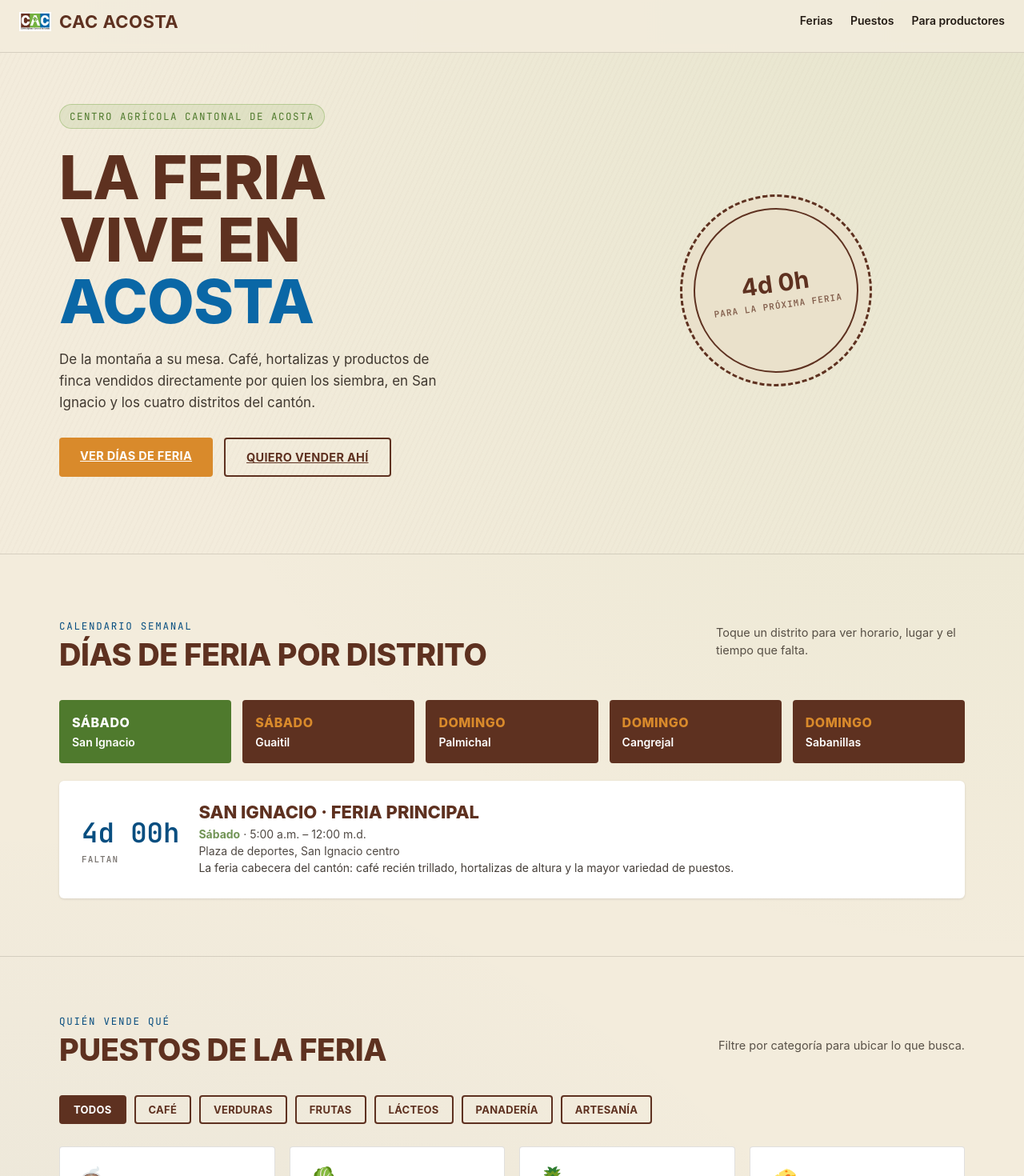
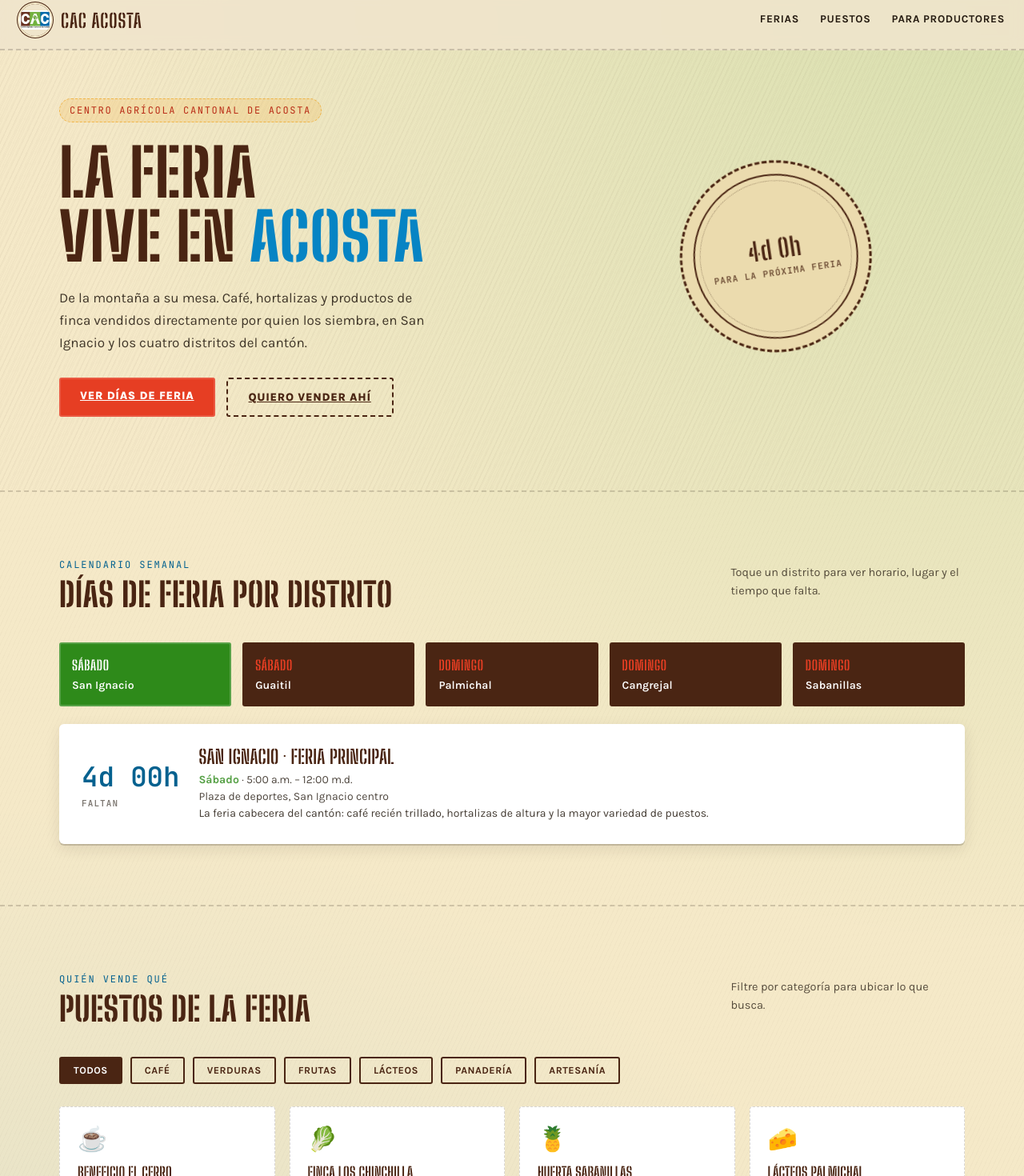
Before and after one commit to kacn1z-del/cac-acosta, a React (Vite) app: page / in a window 1280 px wide. Shown: the part 11-1481 px from the top of the page at 80% size. Built offline with nearby package versions, Linux system fonts and the light colour scheme.

Commit message:
Actualizar index.css

```diff
--- a/src/index.css
+++ b/src/index.css
@@ -1,25 +1,28 @@
 /* ============================================================
-   CAC ACOSTA — sistema de diseño
-   Tierra #5E3527 · Cultivo #7CAA4C · Cielo #2F5F98
-   Papel  #F3ECDC · Tinta  #241C15 · Maduro #D98A2B
+   CAC ACOSTA — sistema de diseño (refresco visual, paleta viva)
+   Tierra #4A2513 · Cultivo #45B02A · Altura #0684C4
+   Papel  #F5E9C8 · Tinta  #241A10 · Madura #E63E23 · Oro #F0A422
+   Estarcido: Big Shoulders Stencil Display (títulos)
+   Cuerpo: Karla · Dato: JetBrains Mono
    ============================================================ */
 
 :root {
-  --tierra: #5E3120;
-  --tierra-oscuro: #3E1F14;
-  --cultivo: #71AC41;
-  --cultivo-oscuro-solid: #4F7A2D;
-  --cielo: #0A67A6;
-  --cielo-oscuro: #084E80;
-  --papel: #F3ECDC;
-  --papel-alto: #EAE1CB;
-  --tinta: #241C15;
-  --maduro: #D98A2B;
-  --maduro-oscuro: #B06E1D;
-  --linea: rgba(36, 28, 21, 0.14);
+  --tierra: #4A2513;
+  --tierra-oscuro: #2E160A;
+  --cultivo: #45B02A;
+  --cultivo-oscuro-solid: #2E8A1A;
+  --cielo: #0684C4;
+  --cielo-oscuro: #04618F;
+  --papel: #F5E9C8;
+  --papel-alto: #EBDBAE;
+  --tinta: #241A10;
+  --maduro: #E63E23;
+  --maduro-oscuro: #B92C16;
+  --oro: #F0A422;
+  --linea: rgba(36, 26, 16, 0.18);
 
-  --fuente-stencil: 'Inter', system-ui, sans-serif;
-  --fuente-cuerpo: 'Inter', system-ui, sans-serif;
+  --fuente-estarcido: 'Big Shoulders Stencil Display', 'Arial Narrow', sans-serif;
+  --fuente-cuerpo: 'Karla', system-ui, sans-serif;
   --fuente-dato: 'JetBrains Mono', monospace;
 
   color-scheme: light;
@@ -69,8 +72,9 @@ button {
 .pagina {
   overflow-x: hidden;
   background-image:
-    radial-gradient(circle at 100% 0%, rgba(124, 170, 76, 0.10), transparent 45%),
-    radial-gradient(circle at 0% 100%, rgba(47, 95, 152, 0.08), transparent 50%);
+    radial-gradient(circle at 100% 0%, rgba(69, 176, 42, 0.16), transparent 45%),
+    radial-gradient(circle at 0% 100%, rgba(6, 132, 196, 0.13), transparent 50%),
+    repeating-linear-gradient(115deg, rgba(62,36,22,0.025) 0px, rgba(62,36,22,0.025) 1px, transparent 1px, transparent 5px);
 }
 
 .envoltura {
@@ -85,23 +89,23 @@ button {
   display: flex;
   align-items: center;
   justify-content: space-between;
-  padding: 18px 24px;
+  padding: 16px 24px;
   position: sticky;
   top: 0;
   z-index: 50;
-  background: rgba(243, 236, 220, 0.86);
-  backdrop-filter: blur(6px);
-  border-bottom: 1px solid var(--linea);
+  background: rgba(239, 228, 204, 0.88);
+  backdrop-filter: blur(8px);
+  border-bottom: 2px dashed var(--linea);
 }
 
 .barra__marca {
   display: flex;
   align-items: center;
-  gap: 10px;
-  font-family: var(--fuente-stencil);
+  gap: 12px;
+  font-family: var(--fuente-estarcido);
   font-weight: 700;
-  font-size: 22px;
-  letter-spacing: 0.02em;
+  font-size: 24px;
+  letter-spacing: 0.04em;
   color: var(--tierra);
 }
 
@@ -110,6 +114,8 @@ button {
   height: 40px;
   object-fit: contain;
   flex-shrink: 0;
+  border-radius: 50%;
+  box-shadow: 0 0 0 2px var(--papel), 0 0 0 3px var(--tierra);
 }
 .barra__sello {
   width: 34px;
@@ -119,6 +125,7 @@ button {
   overflow: hidden;
   border: 2px solid var(--tinta);
   flex-shrink: 0;
+  transform: rotate(-6deg);
 }
 .barra__sello span { flex: 1; }
 .barra__sello span:nth-child(1) { background: var(--tierra); }
@@ -127,9 +134,11 @@ button {
 
 .barra__nav {
   display: flex;
-  gap: 22px;
-  font-size: 14px;
-  font-weight: 600;
+  gap: 26px;
+  font-size: 13.5px;
+  font-weight: 700;
+  text-transform: uppercase;
+  letter-spacing: 0.05em;
 }
 .barra__nav a {
   text-decoration: none;
@@ -157,16 +166,17 @@ button {
 
 .hero {
   position: relative;
-  padding: 64px 0 96px;
+  padding: 60px 0 92px;
+  overflow: hidden;
 }
 
 .hero__grano {
   position: absolute;
   inset: 0;
   pointer-events: none;
-  opacity: 0.5;
+  opacity: 0.6;
   background-image:
-    repeating-linear-gradient(115deg, rgba(94,53,39,0.035) 0px, rgba(94,53,39,0.035) 2px, transparent 2px, transparent 6px);
+    repeating-linear-gradient(115deg, rgba(62,36,22,0.04) 0px, rgba(62,36,22,0.04) 2px, transparent 2px, transparent 6px);
 }
 
 .hero__contenido {
@@ -183,30 +193,42 @@ button {
   }
 }
 
+@keyframes surgir {
+  from { opacity: 0; transform: translateY(14px); }
+  to { opacity: 1; transform: translateY(0); }
+}
+
+.hero__contenido > * {
+  animation: surgir 0.7s cubic-bezier(0.16, 1, 0.3, 1) both;
+}
+.hero__contenido > *:nth-child(2) {
+  animation-delay: 0.12s;
+}
+
 .hero__eyebrow {
   display: inline-flex;
   align-items: center;
   gap: 8px;
   font-family: var(--fuente-dato);
-  font-size: 12.5px;
-  letter-spacing: 0.12em;
+  font-size: 12px;
+  letter-spacing: 0.14em;
   text-transform: uppercase;
-  color: var(--cultivo-oscuro-solid);
-  background: rgba(124, 170, 76, 0.14);
-  border: 1px solid rgba(124, 170, 76, 0.4);
+  color: var(--maduro-oscuro);
+  background: rgba(240, 164, 34, 0.18);
+  border: 1px dashed rgba(240, 164, 34, 0.7);
   padding: 6px 12px;
   border-radius: 999px;
   margin-bottom: 22px;
 }
 
 .hero__titulo {
-  font-family: var(--fuente-stencil);
+  font-family: var(--fuente-estarcido);
   font-weight: 800;
-  font-size: clamp(40px, 7vw, 76px);
-  line-height: 1.02;
-  letter-spacing: -0.01em;
+  font-size: clamp(42px, 7.5vw, 82px);
+  line-height: 0.98;
+  letter-spacing: 0.01em;
   text-transform: uppercase;
-  margin: 0 0 20px;
+  margin: 0 0 22px;
   color: var(--tierra);
 }
 .hero__titulo em {
@@ -216,7 +238,7 @@ button {
 
 .hero__texto {
   font-size: 17px;
-  line-height: 1.6;
+  line-height: 1.65;
   max-width: 46ch;
   color: var(--tinta);
   opacity: 0.86;
@@ -231,28 +253,32 @@ button {
 
 .boton {
   border: none;
-  border-radius: 4px;
+  border-radius: 3px;
   padding: 14px 26px;
-  font-weight: 700;
-  font-size: 14.5px;
-  letter-spacing: 0.02em;
+  font-weight: 800;
+  font-size: 14px;
+  letter-spacing: 0.05em;
   text-transform: uppercase;
-  transition: background 0.15s ease, transform 0.1s ease;
+  transition: background 0.15s ease, transform 0.1s ease, box-shadow 0.15s ease;
 }
-.boton:active { transform: scale(0.98); }
+.boton:active { transform: scale(0.97); }
 
 .boton--principal {
   background: var(--maduro);
   color: #fff;
+  box-shadow: inset 0 0 0 2px rgba(255,255,255,0.14);
 }
-.boton--principal:hover { background: var(--maduro-oscuro); }
+.boton--principal:hover {
+  background: var(--maduro-oscuro);
+  box-shadow: inset 0 0 0 2px rgba(255,255,255,0.14), 0 4px 14px rgba(162,57,42,0.35);
+}
 
 .boton--fantasma {
   background: transparent;
   color: var(--tierra);
-  border: 2px solid var(--tierra);
+  border: 2px dashed var(--tierra);
 }
-.boton--fantasma:hover { background: var(--tierra); color: #fff; }
+.boton--fantasma:hover { background: var(--tierra); color: #fff; border-style: solid; }
 
 /* Sello rotado — elemento firma */
 .hero__saco {
@@ -265,8 +291,13 @@ button {
   display: flex;
   align-items: center;
   justify-content: center;
-  transform: rotate(-8deg);
+  transform: rotate(-9deg);
   background: var(--papel-alto);
+  animation: surgir 0.8s cubic-bezier(0.16, 1, 0.3, 1) 0.2s both, sello-flota 7s ease-in-out infinite;
+}
+@keyframes sello-flota {
+  0%, 100% { transform: rotate(-9deg) translateY(0); }
+  50% { transform: rotate(-7deg) translateY(-6px); }
 }
 .hero__saco::before {
   content: '';
@@ -275,8 +306,15 @@ button {
   border-radius: 50%;
   border: 2px solid var(--tierra);
 }
+.hero__saco::after {
+  content: '';
+  position: absolute;
+  inset: 22px;
+  border-radius: 50%;
+  border: 1px dotted rgba(62,36,22,0.5);
+}
 .hero__saco-texto {
-  font-family: var(--fuente-stencil);
+  font-family: var(--fuente-estarcido);
   font-weight: 700;
   text-align: center;
   color: var(--tierra);
@@ -284,7 +322,8 @@ button {
 }
 .hero__saco-texto strong {
   display: block;
-  font-size: 30px;
+  font-size: 32px;
+  letter-spacing: 0.02em;
 }
 .hero__saco-texto span {
   display: block;
@@ -293,14 +332,14 @@ button {
   letter-spacing: 0.1em;
   text-transform: uppercase;
   margin-top: 4px;
-  opacity: 0.75;
+  opacity: 0.8;
 }
 
 /* ---------- Secciones genéricas ---------- */
 
 .seccion {
-  padding: 72px 0;
-  border-top: 1px solid var(--linea);
+  padding: 76px 0;
+  border-top: 2px dashed var(--linea);
 }
 
 .seccion__cabecera {
@@ -308,28 +347,28 @@ button {
   align-items: flex-end;
   justify-content: space-between;
   gap: 20px;
-  margin-bottom: 36px;
+  margin-bottom: 38px;
   flex-wrap: wrap;
 }
 
 .seccion__etiqueta {
   font-family: var(--fuente-dato);
-  font-size: 12.5px;
-  letter-spacing: 0.14em;
+  font-size: 12px;
+  letter-spacing: 0.16em;
   text-transform: uppercase;
   color: var(--cielo-oscuro);
   margin: 0 0 8px;
 }
 
 .seccion__titulo {
-  font-family: var(--fuente-stencil);
+  font-family: var(--fuente-estarcido);
   font-weight: 800;
-  font-size: clamp(26px, 3.6vw, 38px);
+  font-size: clamp(28px, 3.8vw, 42px);
   text-transform: uppercase;
-  letter-spacing: -0.01em;
+  letter-spacing: 0.015em;
   color: var(--tierra);
   margin: 0;
-  line-height: 1.05;
+  line-height: 1.02;
 }
 
 .seccion__nota {
@@ -351,28 +390,30 @@ button {
   border: none;
   background: var(--tierra);
   color: #fff;
-  border-radius: 4px;
+  border-radius: 3px;
   padding: 18px 16px;
   text-align: left;
   position: relative;
-  transition: background 0.15s ease;
+  transition: background 0.15s ease, transform 0.15s ease;
 }
 .cajon:hover {
   background: var(--tierra-oscuro);
+  transform: translateY(-2px);
 }
 .cajon[aria-pressed="true"] {
   background: var(--cultivo-oscuro-solid);
+  box-shadow: inset 0 0 0 2px rgba(255,255,255,0.2);
 }
 .cajon[aria-pressed="true"] .cajon__distrito { color: #fff; }
 .cajon[aria-pressed="true"] .cajon__dia { color: #fff; }
 
 .cajon__dia {
   display: block;
-  font-family: var(--fuente-stencil);
-  font-weight: 800;
-  font-size: 16px;
+  font-family: var(--fuente-estarcido);
+  font-weight: 700;
+  font-size: 17px;
   text-transform: uppercase;
-  letter-spacing: 0.03em;
+  letter-spacing: 0.04em;
   color: var(--maduro);
   margin-bottom: 6px;
 }
@@ -389,7 +430,7 @@ button {
   border-radius: 6px;
   padding: 26px 28px;
   background: #fff;
-  box-shadow: 0 1px 3px rgba(36,28,21,0.12);
+  box-shadow: 0 2px 0 var(--linea), 0 6px 18px rgba(36,26,16,0.10);
   display: grid;
   grid-template-columns: auto 1fr;
   gap: 24px;
@@ -417,12 +458,13 @@ button {
 }
 
 .panel-dia__titulo {
-  font-family: var(--fuente-stencil);
-  font-weight: 800;
-  font-size: 22px;
+  font-family: var(--fuente-estarcido);
+  font-weight: 700;
+  font-size: 24px;
   text-transform: uppercase;
   color: var(--tierra);
   margin: 0 0 6px;
+  letter-spacing: 0.01em;
 }
 .panel-dia__meta {
   font-size: 14px;
@@ -431,7 +473,7 @@ button {
 }
 .panel-dia__meta strong { color: var(--cultivo-oscuro-solid); }
 
-/* ---------- Cuenta regresiva ---------- */
+/* ---------- Cuenta regresiva (reservado) ---------- */
 
 .cuenta {
   display: grid;
@@ -473,17 +515,18 @@ button {
   border: 2px solid var(--tierra);
   background: transparent;
   color: var(--tierra);
-  border-radius: 4px;
+  border-radius: 3px;
   padding: 8px 16px;
-  font-size: 13px;
+  font-size: 12.5px;
   font-weight: 700;
   text-transform: uppercase;
-  letter-spacing: 0.02em;
+  letter-spacing: 0.04em;
   display: inline-flex;
   align-items: center;
   gap: 8px;
-  transition: background 0.15s ease, color 0.15s ease;
+  transition: background 0.15s ease, color 0.15s ease, transform 0.1s ease;
 }
+.filtro:hover { transform: translateY(-1px); }
 .filtro[aria-pressed="true"] {
   background: var(--tierra);
   border-color: var(--tierra);
@@ -497,15 +540,16 @@ button {
 }
 
 .puesto {
-  border: 1px solid var(--linea);
+  border: 1px dashed var(--linea);
   border-radius: 4px;
   background: #fff;
   padding: 22px;
-  transition: box-shadow 0.15s ease, border-color 0.15s ease;
+  transition: box-shadow 0.2s ease, border-color 0.2s ease, transform 0.2s ease;
 }
 .puesto:hover {
-  box-shadow: 0 2px 8px rgba(36,28,21,0.1);
+  box-shadow: 0 8px 20px rgba(36,26,16,0.12);
   border-color: var(--cultivo);
+  transform: translateY(-3px) rotate(-0.4deg);
 }
 .puesto__icono {
   font-size: 30px;
@@ -513,12 +557,13 @@ button {
   display: block;
 }
 .puesto__nombre {
-  font-family: var(--fuente-stencil);
+  font-family: var(--fuente-estarcido);
   font-weight: 700;
-  font-size: 17px;
+  font-size: 18px;
   text-transform: uppercase;
   color: var(--tierra);
   margin: 0 0 6px;
+  letter-spacing: 0.01em;
 }
 .puesto__desc {
   font-size: 13.5px;
@@ -533,7 +578,10 @@ button {
   font-size: 11px;
   letter-spacing: 0.08em;
   text-transform: uppercase;
-  color: var(--cielo-oscuro);
+  color: #fff;
+  background: var(--cielo);
+  padding: 3px 9px;
+  border-radius: 999px;
 }
 
 /* ---------- CTA vendedores ---------- */
@@ -541,27 +589,30 @@ button {
 .cta-productor {
   background: var(--cielo);
   color: #fff;
-  border-radius: 18px;
+  border-radius: 16px;
   padding: 48px;
   display: grid;
   grid-template-columns: 1.4fr auto;
   gap: 32px;
   align-items: center;
+  position: relative;
+  box-shadow: inset 0 0 0 2px rgba(255,255,255,0.08);
 }
 @media (max-width: 720px) {
   .cta-productor { grid-template-columns: 1fr; padding: 32px 26px; }
 }
 .cta-productor__titulo {
-  font-family: var(--fuente-stencil);
+  font-family: var(--fuente-estarcido);
   font-weight: 800;
-  font-size: clamp(24px, 3.6vw, 32px);
+  font-size: clamp(26px, 3.8vw, 36px);
   text-transform: uppercase;
   margin: 0 0 10px;
+  letter-spacing: 0.01em;
 }
 .cta-productor__texto {
   font-size: 15px;
   line-height: 1.6;
-  opacity: 0.9;
+  opacity: 0.92;
   max-width: 52ch;
   margin: 0;
 }
@@ -577,7 +628,7 @@ button {
 /* ---------- Pie ---------- */
 
 .pie {
-  border-top: 1px solid var(--linea);
+  border-top: 2px dashed var(--linea);
   padding: 40px 0 30px;
   font-size: 13.5px;
 }
@@ -594,5 +645,5 @@ button {
   flex-wrap: wrap;
   font-family: var(--fuente-dato);
   font-size: 12px;
-  letter-spacing: 0.04em;
+  letter-spacing: 0.05em;
 }
```
